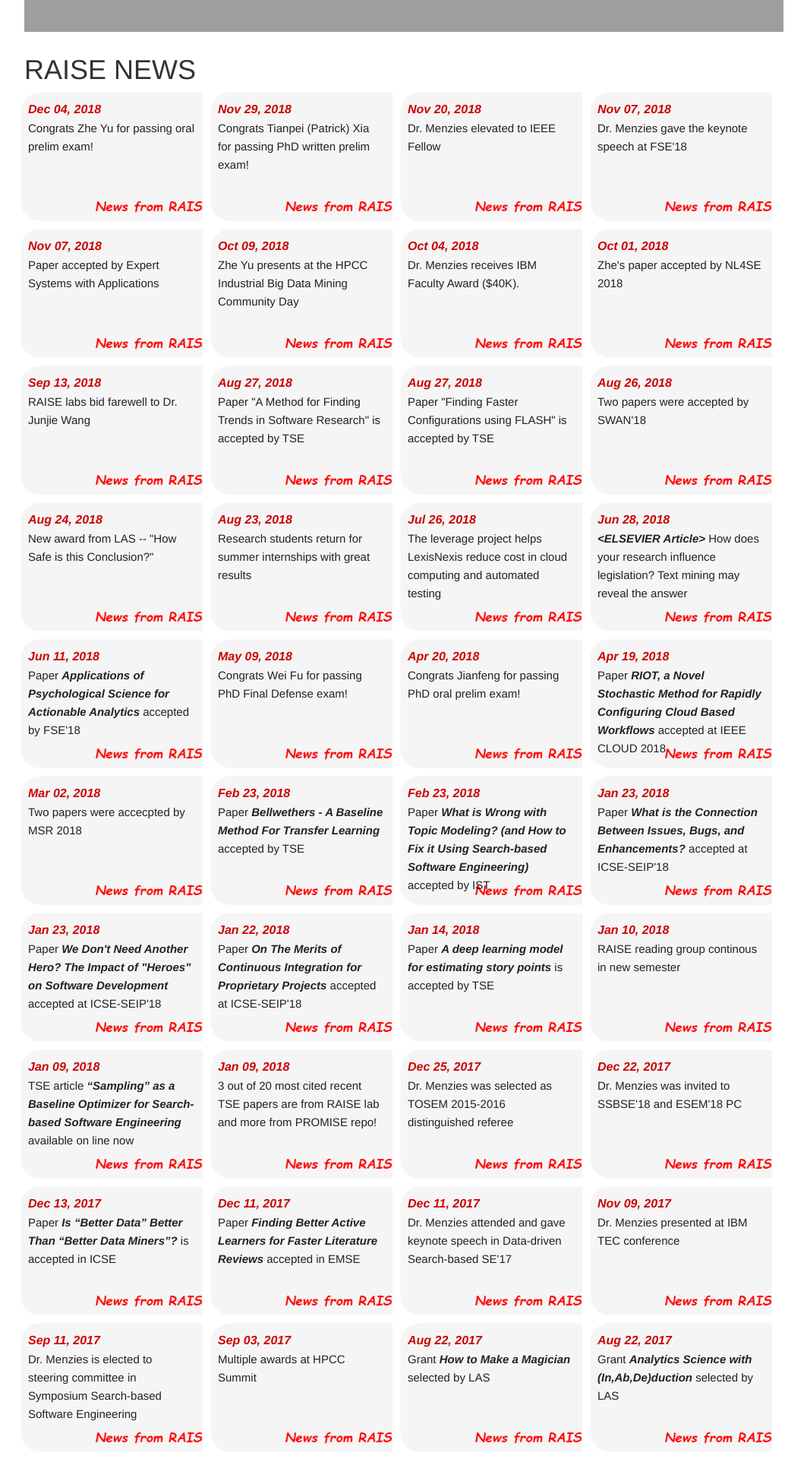
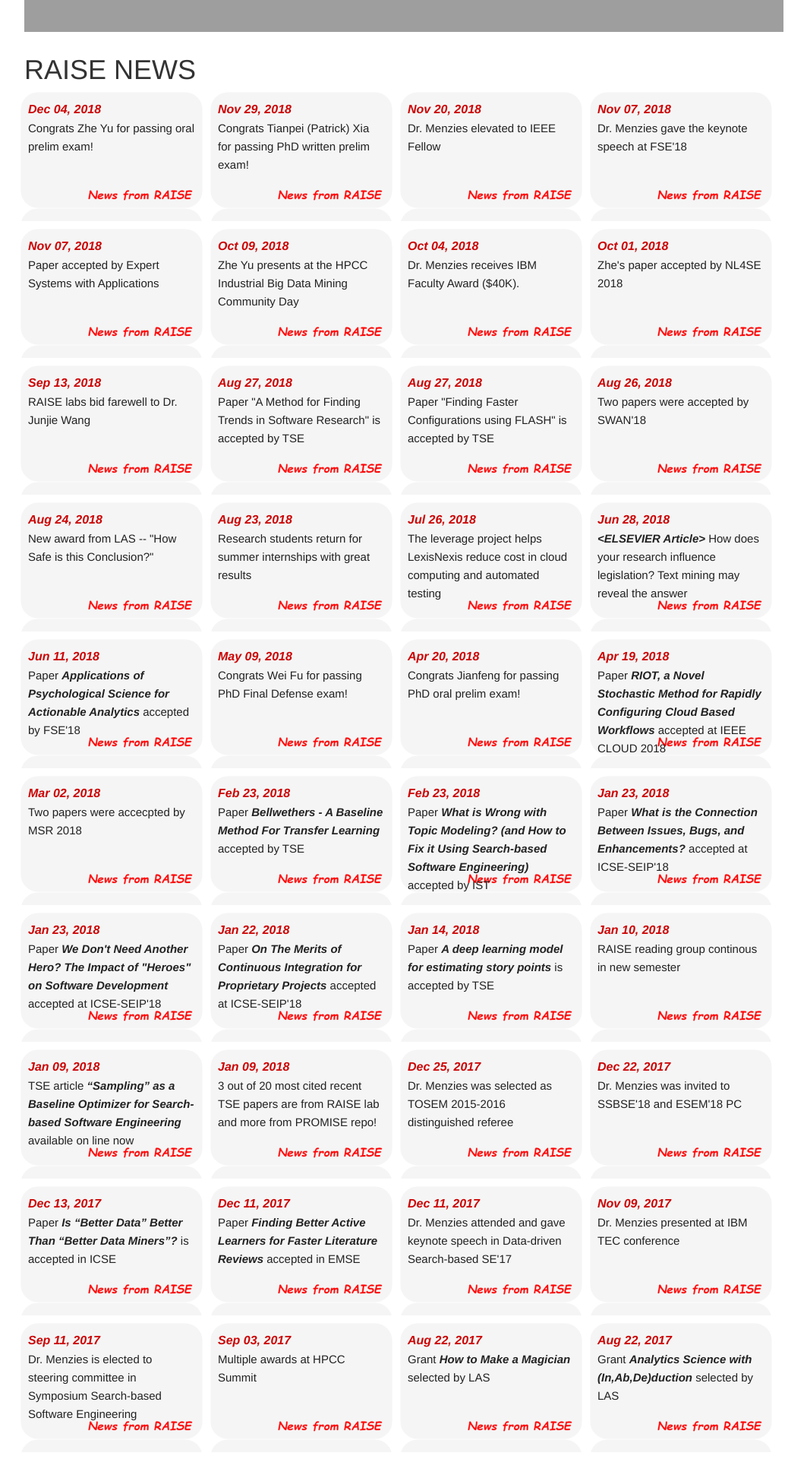
Before and after one commit to ai-se/ai-se.github.io, a Jekyll site: the page built from news/index.html, in a window 1280 px wide. Shown: the part 884-2804 px from the top of the page at 76% size, without its empty margins (126-1189 px from the left). Built offline with Jekyll 4.4.1, drawn with Linux system fonts in a browser that asks for light colours; grey boxes are pictures that could not be loaded.

Commit message:
Update index.html

```diff
--- a/news/index.html
+++ b/news/index.html
@@ -7,7 +7,7 @@
    <div class="row">
      {% for post in site.categories.news do %}
 <!--      <div class="column" id="newcontent"> -->
-     <div class="column" id="newcontent" style="background-image: url(../img/news_block.png); background-size: cover;">
+     <div class="column" id="newcontent" style="background-image: url(../img/news_block.png); background-size: contain;">
        <font color="#CC0303" size=3.5>
          <b><em>{{ post.date | date: "%b %d, %Y"}}
          </em></b></font></br>
```
